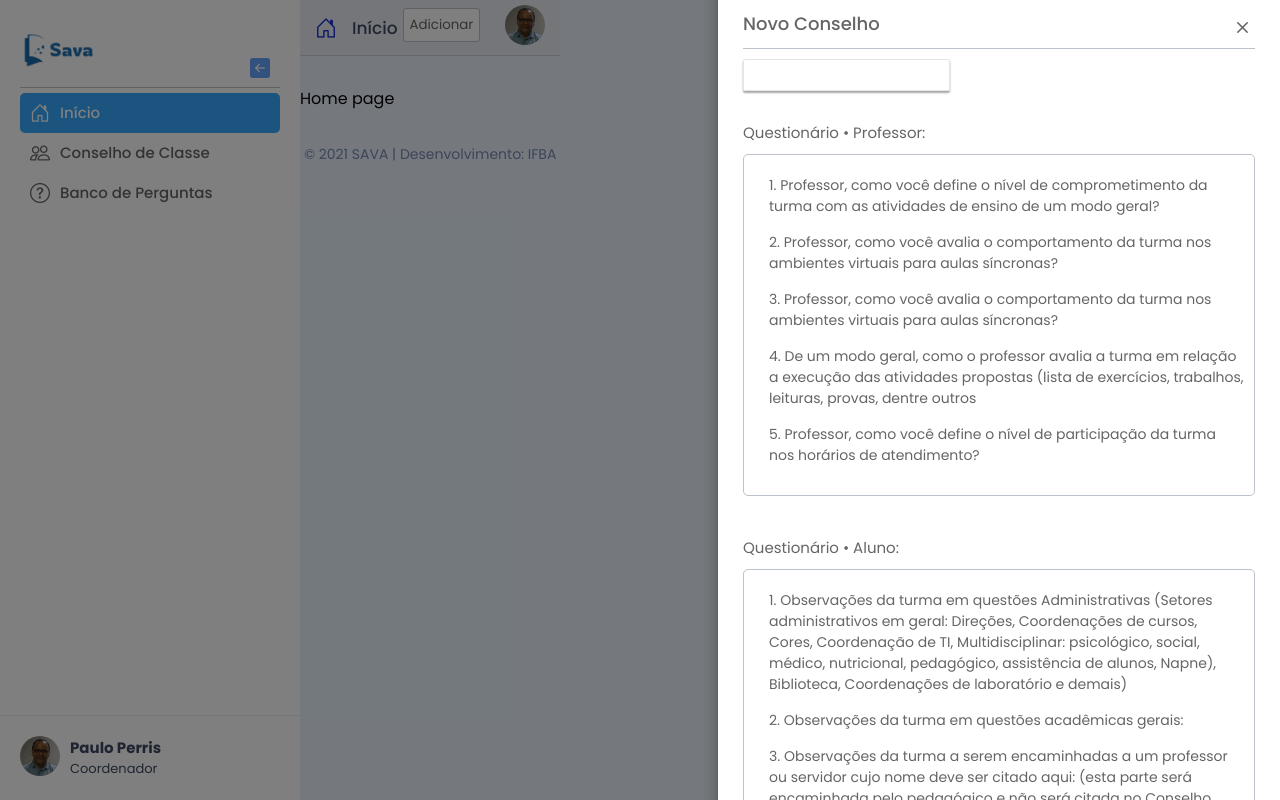
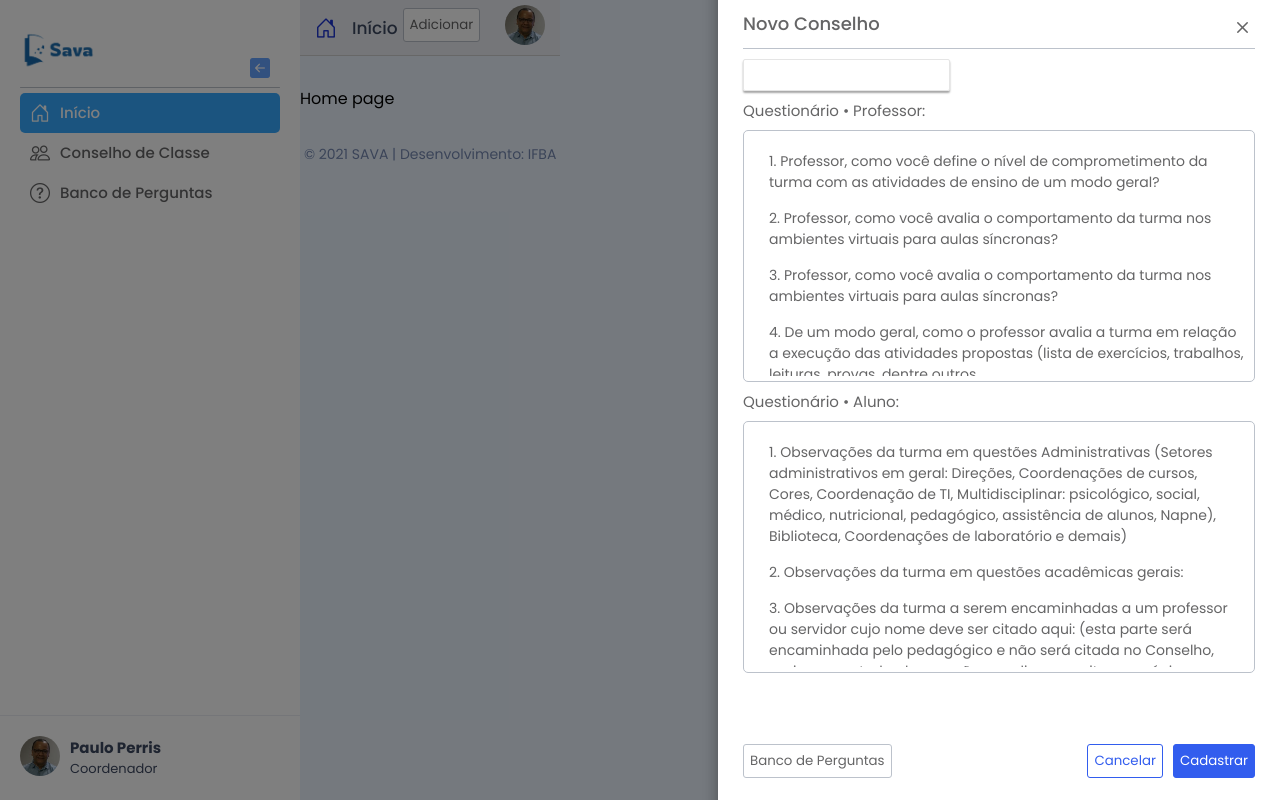
Before and after one commit to jonatasfbastos/sava_front, a React (Create React App) app: page / in a window 1280 px wide. Both pictures are taken after a click on the button "Adicionar". Built offline with nearby package versions, Linux system fonts and the light colour scheme.

Commit message:
SI-46 modification in modal-class-council

```diff
--- a/src/components/modal-class-council/modal-class-council.css
+++ b/src/components/modal-class-council/modal-class-council.css
@@ -33,7 +33,7 @@
 }
 
 .dropdown-container {
-    margin-bottom: 20px;
+    margin-bottom: 5px;
 }
 
 .modal-container .modal-top span {
@@ -48,6 +48,11 @@
     color: var(--dark-gray-3);
 }
 
+.questionnaire-conteiner {
+    height: 75%;
+    margin-top: 2px;
+}
+
 .modal-container span#questionnaire {
     font-size: 15px ;
     margin: 0;
@@ -58,9 +63,9 @@
 .modal-container-body {
     border: 1px solid var(--light-gray-2);
     border-radius: 5px;
-    margin-top: 10px;
-    margin-bottom: 30px;
-    min-height: 330px;
+    margin-top: 7px;
+    margin-bottom: 7px;
+    height: 40%;
     padding: 5px 10px;
 
     display: flex;
@@ -80,9 +85,11 @@
 
 .modal-container-bottom {
     width: 100%;
+    height: 10%;
     display: flex;
     justify-content: space-between;
     align-items: end;
+    margin-bottom: 2%;
 }
 
 .bot-button {
--- a/src/components/modal-class-council/modal-class-council.jsx
+++ b/src/components/modal-class-council/modal-class-council.jsx
@@ -27,6 +27,7 @@ const ModalClassCouncil = () => {
             <div className="dropdown-container">
                 <Dropdown type="class"/>
             </div>
+            <div className="questionnaire-conteiner">
                 <span id="questionnaire">Questionário • Professor:</span>
                 <div className="modal-container-body" >
                     <div className="questions-container" style={{overflowY: 'scroll', height: '300px'}}>
@@ -51,6 +52,7 @@ const ModalClassCouncil = () => {
                         ))}
                     </div>
                 </div>
+            </div>
             <div className="modal-container-bottom">
                 <div className="body-button">
                     <button>Banco de Perguntas</button>
```
Lines whose indentation alone changed are shown as unchanged.
